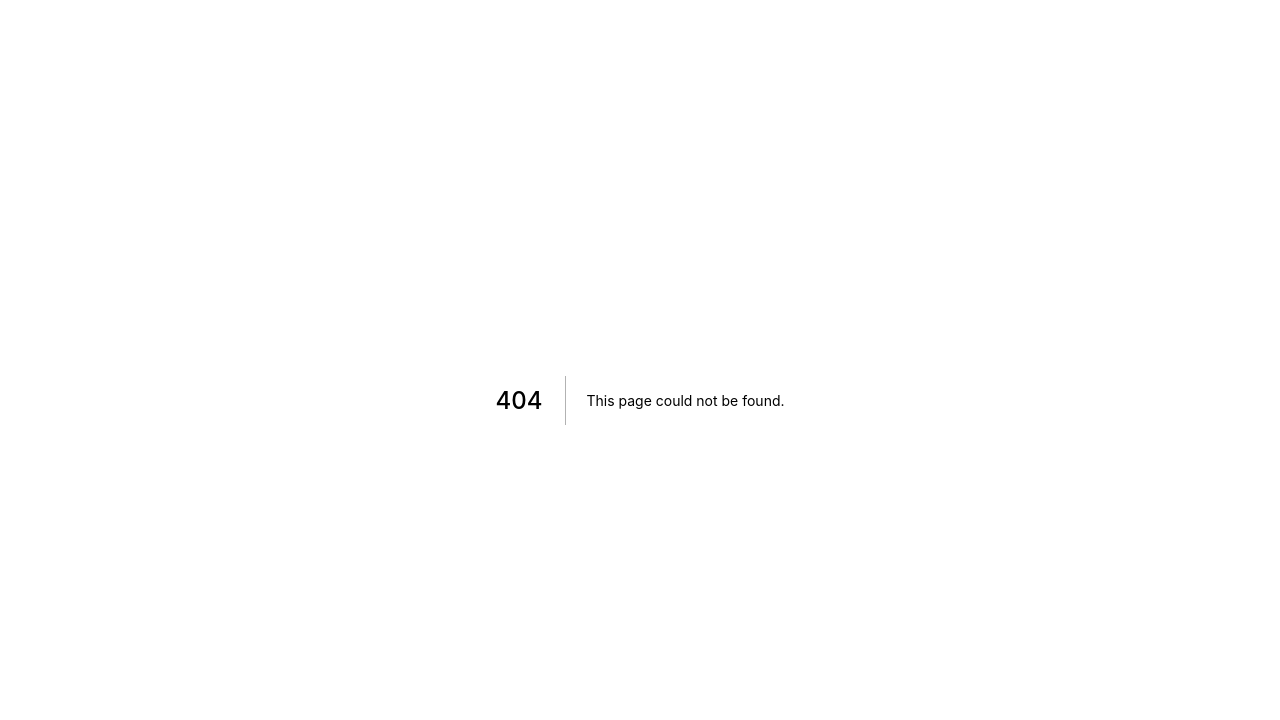
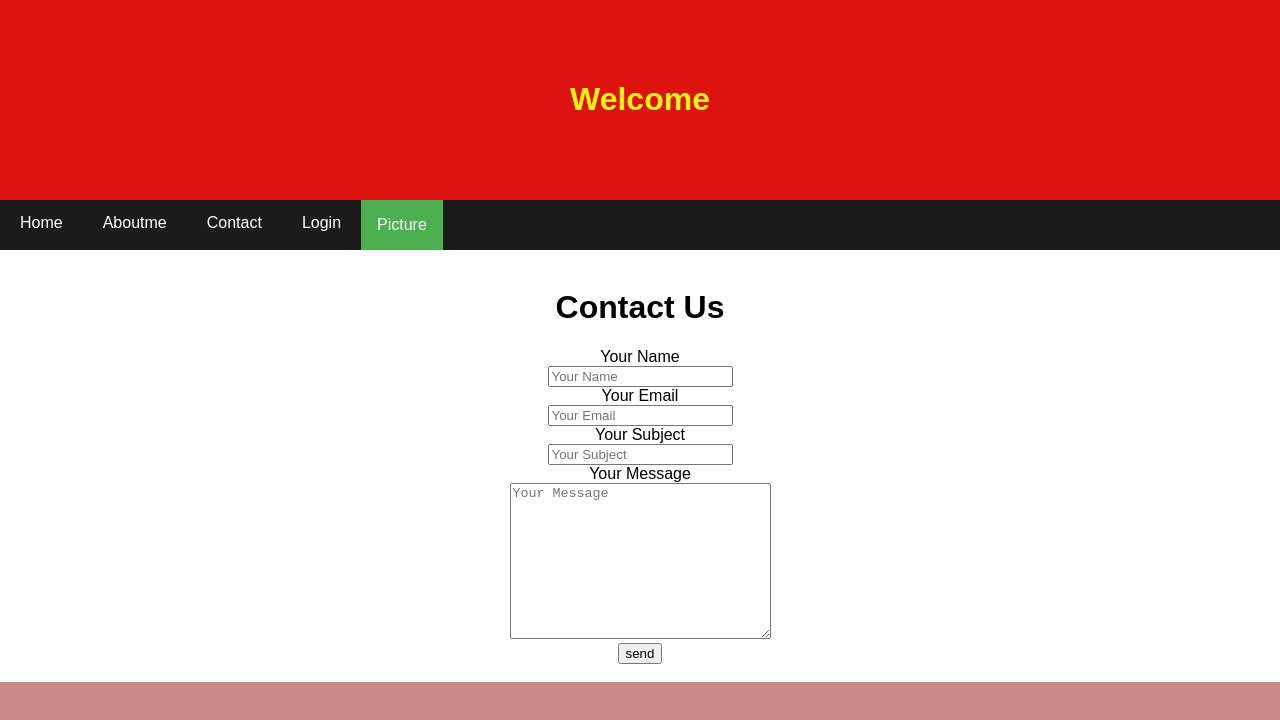
Before and after one commit to noppawit007/PF, a Next.js app: page /contact in a window 1280 px wide. Before the commit this address had no page. Shown: the top 720 px of the page. Built offline with nearby package versions, Linux system fonts and the light colour scheme.

Commit message:
Create contact.js

```diff
--- /dev/null
+++ b/pages/contact.js
@@ -0,0 +1,19 @@
+import Navbar from '../components/Nev'
+import Header from '../components/Header'
+import Content from '../components/Content'
+import Footer from '../components/Footer'
+import Login from '../components/Login'
+import Contact from '../components/Contact'
+import Head from 'next/head'
+
+export default () => {
+  return (
+    <div>
+      <Header />
+      <Navbar/>
+      <Contact/><br></br>
+
+
+    </div>
+  )
+}
```
